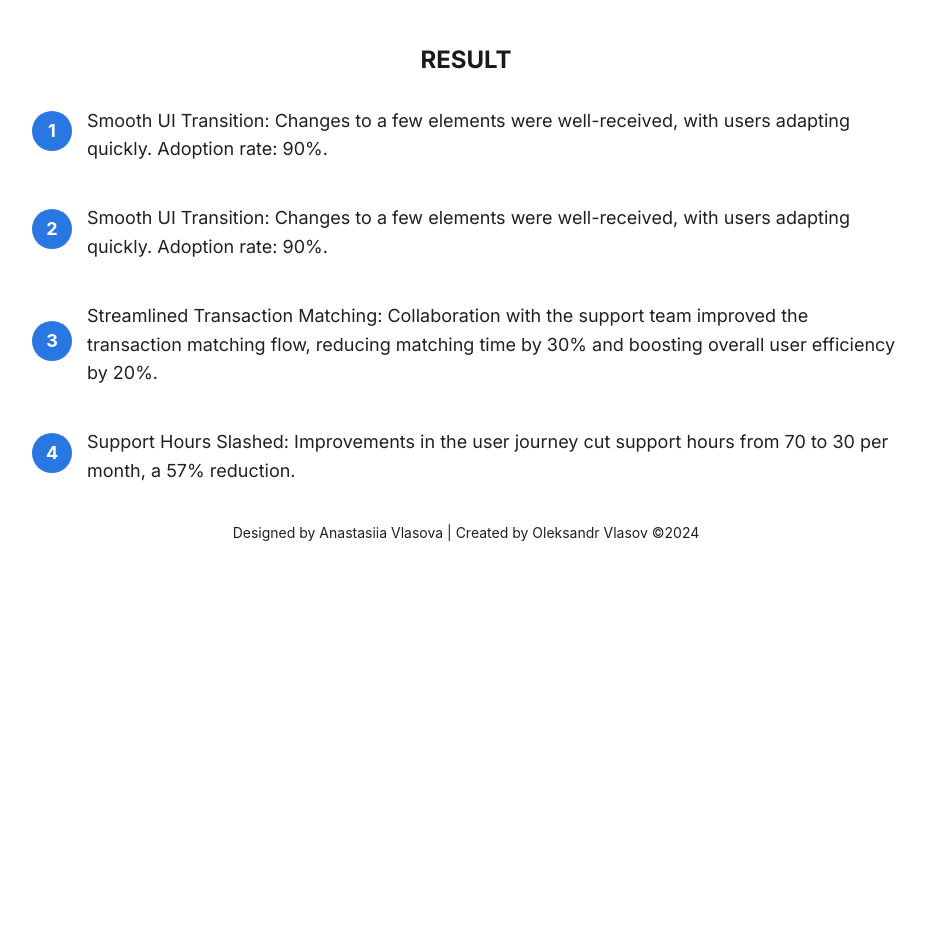
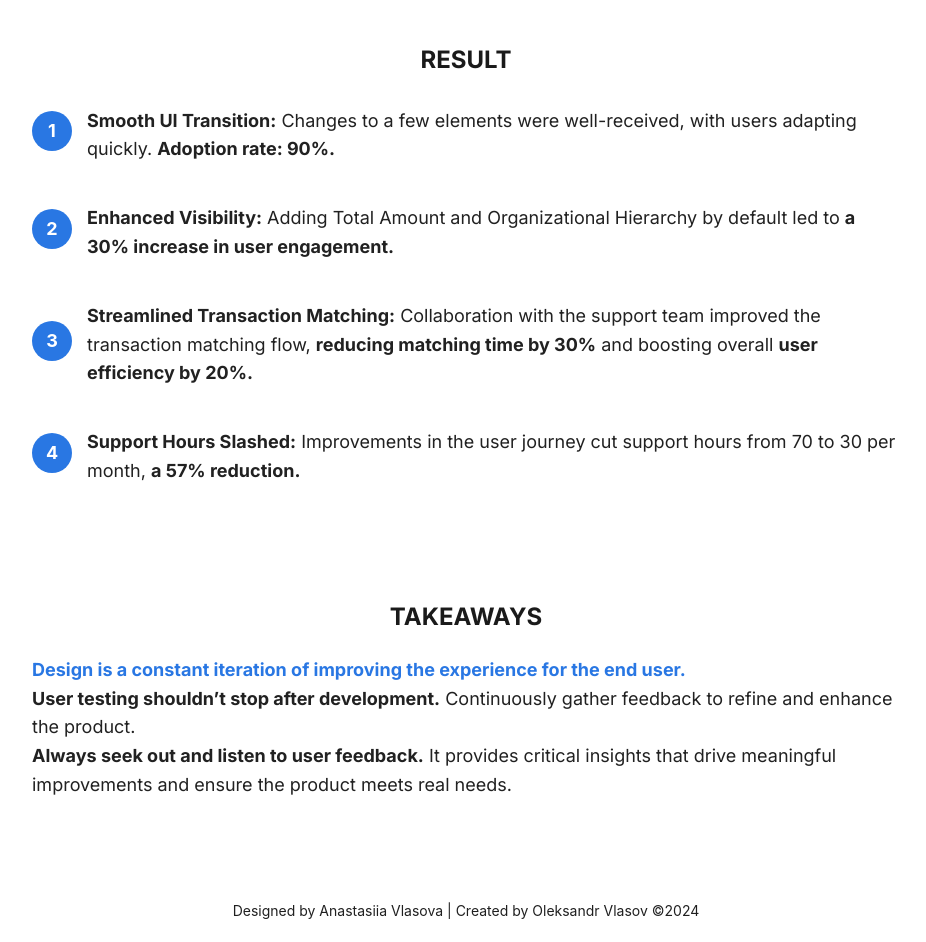
Before and after one commit to alexvlasov182/anastasiia-vlasova, a React (Vite) app: page /recon-hub in a window 1280 px wide. Shown: the part 5680-6622 px from the top of the page, without its empty margins (174-1100 px from the left). Before the commit the page ends 6244 px from the top, so only its background shows below. Built offline with nearby package versions, Linux system fonts and the light colour scheme.

Commit message:
Finished section take away

```diff
--- a/src/domains/cards/components/ReconHub/ReconHub.module.scss
+++ b/src/domains/cards/components/ReconHub/ReconHub.module.scss
@@ -133,7 +133,7 @@
   box-sizing: border-box;
 }
 
-.researchTitle, .metricsTitle, .personasTitle, .journeyTitle, .screensTitle, .usabilityTitle, .resultTitle {
+.researchTitle, .metricsTitle, .personasTitle, .journeyTitle, .screensTitle, .usabilityTitle, .resultTitle, .takeAwaysTitle {
   font-size: 24px;
   font-family: "Inter", sans-serif;
   color: #1a1a1a;
@@ -141,7 +141,7 @@
 }
 
 .researchParagraph, .metricsParagraph, .personasParagraph, .journeyParagraph,
-.screensParagraph, .usabilityParagraph {
+.screensParagraph, .usabilityParagraph, .takeAwaysParagraph {
   margin-top: 24px;
   font-family: "Inter", sans-serif;
   font-size: 18px;
@@ -171,7 +171,7 @@
 }
 
 /* Metrics */
-.metricsContainer, .personasContainer, .journeyContainer, .screensContainer, .usabilityContainer {
+.metricsContainer, .personasContainer, .journeyContainer, .screensContainer, .usabilityContainer, .takeAwaysContainer {
   max-width: 908px;
   //height: 586px;
   margin: 100px auto 0 auto;
@@ -227,3 +227,13 @@
   font-size: 18px;
   color: #212121;
 }
+
+
+.takeAawaysMainColor {
+  color: #2977E3;
+  font-weight: bold;
+}
+
+.takeAwaysSection {
+  margin-bottom: 80px;
+}
--- a/src/domains/cards/components/ReconHub/ReconHubResult.tsx
+++ b/src/domains/cards/components/ReconHub/ReconHubResult.tsx
@@ -9,24 +9,23 @@ const ReconHubResult: React.FC = () => {
         <h2 className={styles.resultTitle}>RESULT</h2>
         <div className={styles.numberedItem}>
           <div className={styles.numberCircle}>1</div>
-          <p className={styles.resultText}>Smooth UI Transition: Changes to a few elements were well-received, with users
-            adapting quickly. Adoption
-            rate: 90%.</p>
+          <p className={styles.resultText}><b>Smooth UI Transition:</b> Changes to a few elements were well-received, with users
+            adapting quickly. <b>Adoption
+            rate: 90%.</b></p>
         </div>
         <div className={styles.numberedItem}>
           <div className={styles.numberCircle}>2</div>
-          <p className={styles.resultText}>Smooth UI Transition: Changes to a few elements were well-received, with users adapting quickly. Adoption
-            rate: 90%.</p>
+          <p className={styles.resultText}><b>Enhanced Visibility:</b> Adding Total Amount and Organizational Hierarchy by default led to <b>a 30% increase in user engagement.</b></p>
         </div>
         <div className={styles.numberedItem}>
           <div className={styles.numberCircle}>3</div>
-          <p className={styles.resultText}>Streamlined Transaction Matching: Collaboration with the support team improved the transaction matching
-            flow, reducing matching time by 30% and boosting overall user efficiency by 20%.</p>
+          <p className={styles.resultText}><b>Streamlined Transaction Matching:</b> Collaboration with the support team improved the transaction matching
+            flow, <b>reducing matching time by 30%</b> and boosting overall <b>user efficiency by 20%.</b></p>
         </div>
         <div className={styles.numberedItem}>
           <div className={styles.numberCircle}>4</div>
-          <p className={styles.resultText}>Support Hours Slashed: Improvements in the user journey cut support hours from 70 to 30 per month, a 57%
-            reduction.</p>
+          <p className={styles.resultText}><b>Support Hours Slashed:</b> Improvements in the user journey cut support hours from 70 to 30 per month, <b>a 57%
+            reduction.</b></p>
         </div>
       </div>
     </section>
--- /dev/null
+++ b/src/domains/cards/components/ReconHub/ReconHubTakeAways.tsx
@@ -0,0 +1,19 @@
+import React from "react";
+import styles from './ReconHub.module.scss'
+
+const ReconHubTakeAways: React.FC = () => {
+  return (
+    <section className={styles.takeAwaysSection}>
+      <div className={styles.takeAwaysContainer}>
+        <h2 className={styles.takeAwaysTitle}>TAKEAWAYS</h2>
+        <p className={styles.takeAwaysParagraph}>
+          <span className={styles.takeAawaysMainColor}>Design is a constant iteration of improving the experience for the end user.</span><br />
+          <b>User testing shouldn’t stop after development.</b> Continuously gather feedback to refine and enhance the product.<br />
+          <b>Always seek out and listen to user feedback.</b> It provides critical insights that drive meaningful improvements and ensure the product meets real needs.
+        </p>
+      </div>
+    </section>
+  )
+}
+
+export default ReconHubTakeAways;
--- a/src/pages/ReconHubPage.tsx
+++ b/src/pages/ReconHubPage.tsx
@@ -11,6 +11,7 @@ import ReconHubUserJourneyMap from "../domains/cards/components/ReconHub/ReconHu
 import ReconHubScreens from "../domains/cards/components/ReconHub/ReconHubScreens.tsx";
 import ReconHubUsabilityStudy from "../domains/cards/components/ReconHub/ReconHubUsabilityStudy.tsx";
 import ReconHubResult from "../domains/cards/components/ReconHub/ReconHubResult.tsx";
+import ReconHubTakeAways from "../domains/cards/components/ReconHub/ReconHubTakeAways.tsx";
 
 const ReconHubPage: React.FC = () => {
   return (
@@ -25,6 +26,7 @@ const ReconHubPage: React.FC = () => {
         <ReconHubScreens />
         <ReconHubUsabilityStudy />
         <ReconHubResult />
+        <ReconHubTakeAways />
         {/*<ReconHubSlider />*/}
       </div>
     </PageLayout>
```
